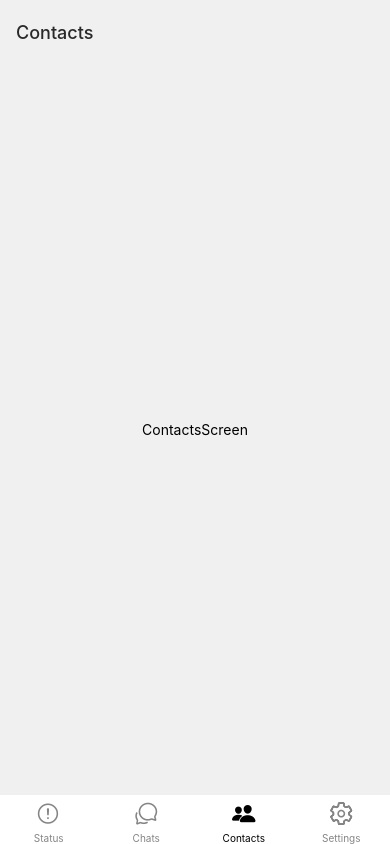
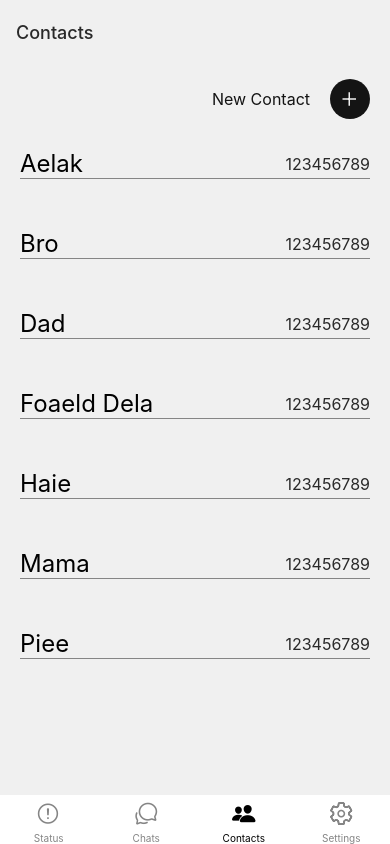
Before and after one commit to hiluan/rescme, a React Native app: screen /Contacts in a window 390 px wide. Built offline with nearby package versions, Linux system fonts and the light colour scheme.

Commit message:
Contacts Screen

```diff
--- a/src/components/Contact/index.js
+++ /dev/null
@@ -1,4 +0,0 @@
-import ContactItem from "./ContactItem";
-import ContactOnline from "./ContactOnline";
-
-export { ContactItem, ContactOnline };
--- /dev/null
+++ b/src/components/Contacts/ContactItem.js
@@ -0,0 +1,56 @@
+import { View, Text, StyleSheet, Pressable } from "react-native";
+import { useNavigation } from "@react-navigation/core";
+import React from "react";
+
+const ContactItem = ({ user, theme, onPress = () => {} }) => {
+  const navigation = useNavigation();
+
+  return (
+    <Pressable onPress={onPress} style={styles.container}>
+      <View
+        style={[
+          styles.content,
+          {
+            borderBottomColor: theme.background[600],
+          },
+        ]}
+      >
+        <Text style={[styles.name, { color: theme.gray[0] }]} numberOfLines={1}>
+          {user.name}
+        </Text>
+        <Text
+          style={[styles.phone, { color: theme.gray[200] }]}
+          numberOfLines={2}
+        >
+          {user.phone}
+        </Text>
+      </View>
+    </Pressable>
+  );
+};
+
+const styles = StyleSheet.create({
+  container: {
+    flexDirection: "row",
+    marginHorizontal: 20,
+    marginVertical: 5,
+    height: 70,
+    alignItems: "center",
+  },
+  content: {
+    flex: 1,
+    flexDirection: "row",
+    justifyContent: "space-between",
+    alignItems: "center",
+    borderBottomWidth: StyleSheet.hairlineWidth,
+  },
+  name: {
+    fontSize: 24,
+    // fontWeight: "bold",
+  },
+  phone: {
+    fontSize: 16,
+  },
+});
+
+export default ContactItem;
--- /dev/null
+++ b/src/components/Contacts/index.js
@@ -0,0 +1,35 @@
+import ContactItem from "./ContactItem";
+import ContactOnline from "./ContactOnline";
+
+export { ContactItem, ContactOnline };
+
+export const contacts = [
+  {
+    name: "Haie",
+    phone: "123456789",
+  },
+  {
+    name: "Piee",
+    phone: "123456789",
+  },
+  {
+    name: "Aelak",
+    phone: "123456789",
+  },
+  {
+    name: "Foaeld Dela",
+    phone: "123456789",
+  },
+  {
+    name: "Dad",
+    phone: "123456789",
+  },
+  {
+    name: "Mama",
+    phone: "123456789",
+  },
+  {
+    name: "Bro",
+    phone: "123456789",
+  },
+];
--- a/src/components/Setting/ThemesToggle.js
+++ b/src/components/Setting/ThemesToggle.js
@@ -119,7 +119,7 @@ const styles = StyleSheet.create({
     marginLeft: 8,
   },
   separator: {
-    borderWidth: 0.4,
+    borderBottomWidth: StyleSheet.hairlineWidth,
   },
 });
 
--- a/src/navigation/StackNavigator.js
+++ b/src/navigation/StackNavigator.js
@@ -1,10 +1,14 @@
+import {
+  ChatScreen,
+  ContactAddScreen,
+  ContactScreen,
+  StatusScreen,
+} from "../screens";
 import { createNativeStackNavigator } from "@react-navigation/native-stack";
 import { NavigationContainer } from "@react-navigation/native";
-import TabNavigator from "./TabNavigator";
-import ChatScreen from "../screens/ChatScreen";
-import StatusScreen from "../screens/StatusScreen";
 import { ThemeContext } from "../context";
 import { useContext } from "react";
+import TabNavigator from "./TabNavigator";
 
 const Stack = createNativeStackNavigator();
 
@@ -25,7 +29,8 @@ const Navigator = () => {
         />
         <Stack.Screen name="Status" component={StatusScreen} />
         <Stack.Screen name="Chat" component={ChatScreen} />
-        {/* <Stack.Screen name="Contacts" component={ContactsScreen} /> */}
+        <Stack.Screen name="Contact Add" component={ContactAddScreen} />
+        <Stack.Screen name="Contact" component={ContactScreen} />
       </Stack.Navigator>
     </NavigationContainer>
   );
--- a/src/navigation/TabNavigator.js
+++ b/src/navigation/TabNavigator.js
@@ -69,7 +69,21 @@ const TabNavigator = () => {
       <Tab.Screen
         name="Contacts"
         component={ContactsScreen}
-        options={{ tabBarIcon: icon("people") }}
+        options={({ navigation }) => ({
+          tabBarIcon: icon("people"),
+          // headerRight: () => (
+          //   <Ionicons
+          //     onPress={() => navigation.navigate("Contact")}
+          //     name="add"
+          //     size={32}
+          //     color={theme.redAccent[500]}
+          //     style={{
+          //       marginRight: 20,
+          //     }}
+          //   />
+          // ),
+        })}
+        // options={{ tabBarIcon: icon("people") }}
       />
       <Tab.Screen
         name="Settings"
--- /dev/null
+++ b/src/screens/ContactAddScreen.js
@@ -0,0 +1,48 @@
+import { View, Text, TouchableOpacity, TextInput } from "react-native";
+import React, { useState } from "react";
+
+const ContactAddScreen = () => {
+  const [name, setName] = useState("");
+  const [number, setNumber] = useState("");
+  const [existingUser, setExistingUser] = useState(false);
+
+  return (
+    <View>
+      <TextInput
+        placeholder="Enter Phone Number"
+        placeholderTextColor={"#fff"}
+        value={name}
+        onChangeText={(txt) => setName(txt)}
+        style={{
+          width: "90%",
+          height: 50,
+          borderWidth: 0.5,
+          borderRadius: 10,
+          borderColor: "#fff",
+          paddingLeft: 15,
+          alignSelf: "center",
+          marginTop: 50,
+          color: "#fff",
+        }}
+      />
+
+      <TouchableOpacity
+        style={{
+          backgroundColor: "#fff",
+          borderRadius: 10,
+          height: 50,
+          width: "90%",
+          marginTop: 50,
+          alignSelf: "center",
+          justifyContent: "center",
+          alignItems: "center",
+        }}
+        onPress={() => {}}
+      >
+        <Text style={{ color: "#000" }}>Search User</Text>
+      </TouchableOpacity>
+    </View>
+  );
+};
+
+export default ContactAddScreen;
--- a/src/components/Contact/ContactItem.js
+++ b/src/screens/ContactScreen.js
@@ -1,12 +1,12 @@
 import { View, Text } from "react-native";
 import React from "react";
 
-const ContactItem = () => {
+const ContactScreen = () => {
   return (
     <View>
-      <Text>ContactItem</Text>
+      <Text>ContactScreen</Text>
     </View>
   );
 };
 
-export default ContactItem;
+export default ContactScreen;
--- a/src/screens/ContactsScreen.js
+++ b/src/screens/ContactsScreen.js
@@ -1,28 +1,77 @@
-import { View, Text, StyleSheet } from "react-native";
+import { View, Text, StyleSheet, FlatList, Pressable } from "react-native";
 import React, { useContext } from "react";
 import { ThemeContext } from "../context";
+import { ContactItem, contacts } from "../components/Contacts";
+import { Ionicons } from "@expo/vector-icons";
+import { useNavigation } from "@react-navigation/core";
 
 const ContactsScreen = () => {
+  const navigation = useNavigation();
   const { theme } = useContext(ThemeContext);
-  const backgroundColorStyle = { backgroundColor: theme.background[950] };
-  const colorStyle = { color: theme.gray[950] };
+  const backgroundColor950 = { backgroundColor: theme.background[950] };
 
   return (
-    <View style={[styles.container, backgroundColorStyle]}>
-      <Text>ContactsScreen</Text>
+    <View style={[styles.container, backgroundColor950]}>
+      <Pressable
+        onPress={() => navigation.navigate("Contact Add")}
+        style={[styles.addButton]}
+      >
+        <Text style={[styles.addText, { color: theme.gray[100] }]}>
+          New Contact
+        </Text>
+        <View
+          style={[
+            styles.addIcon,
+            {
+              backgroundColor: theme.background[100],
+            },
+          ]}
+        >
+          <Ionicons name="add" size={24} color={theme.gray[950]} />
+        </View>
+      </Pressable>
+
+      <FlatList
+        style={styles.contactsContainer}
+        data={contacts.sort((a, b) => a.name.localeCompare(b.name))}
+        renderItem={({ item }) => (
+          <ContactItem
+            user={item}
+            theme={theme}
+            onPress={() => navigation.navigate("Contact", { id: item.phone })}
+          />
+        )}
+      />
     </View>
   );
 };
 
 const styles = StyleSheet.create({
-  container: {
-    flex: 1,
+  container: { flex: 1 },
+  addButton: {
+    flexDirection: "row",
+    justifyContent: "flex-end",
     alignItems: "center",
+    padding: 15,
+    paddingHorizontal: 20,
+    position: "absolute", // Position the Add button at the top
+    top: 0,
+    left: 0,
+    right: 0,
+    zIndex: 1, // Ensure the button appears above the FlatList
+  },
+  addIcon: {
     justifyContent: "center",
-    backgroundColor: "#fff",
+    alignItems: "center",
+    width: 40,
+    height: 40,
+    marginLeft: 20,
+    borderRadius: 20,
+    overflow: "hidden",
   },
-  text: {
-    fontSize: 24,
+  addText: { fontSize: 16 },
+  contactsContainer: {
+    marginTop: 60,
   },
 });
 
--- /dev/null
+++ b/src/screens/index.js
@@ -0,0 +1,17 @@
+import ChatScreen from "./ChatScreen";
+import ChatsScreen from "./ChatsScreen";
+import ContactAddScreen from "./ContactAddScreen";
+import ContactScreen from "./ContactScreen";
+import ContactsScreen from "./ContactsScreen";
+import SettingScreen from "./SettingScreen";
+import StatusScreen from "./StatusScreen";
+
+export {
+  ChatScreen,
+  ChatsScreen,
+  ContactAddScreen,
+  ContactScreen,
+  ContactsScreen,
+  SettingScreen,
+  StatusScreen,
+};
```
Also changed, not shown: src/components/Contacts/ContactOnline.js (renamed from src/components/Contact/ContactOnline.js).
